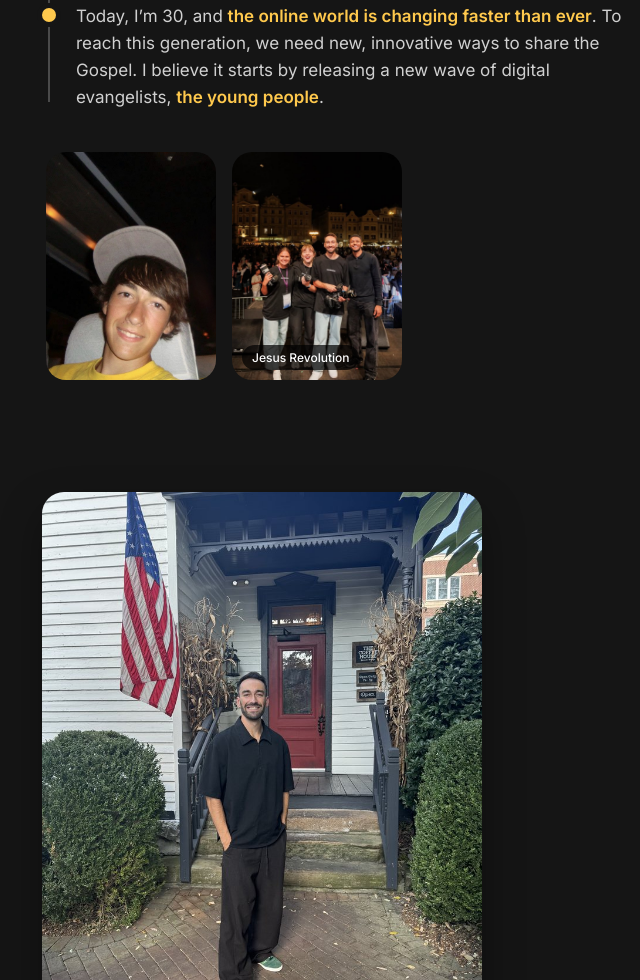
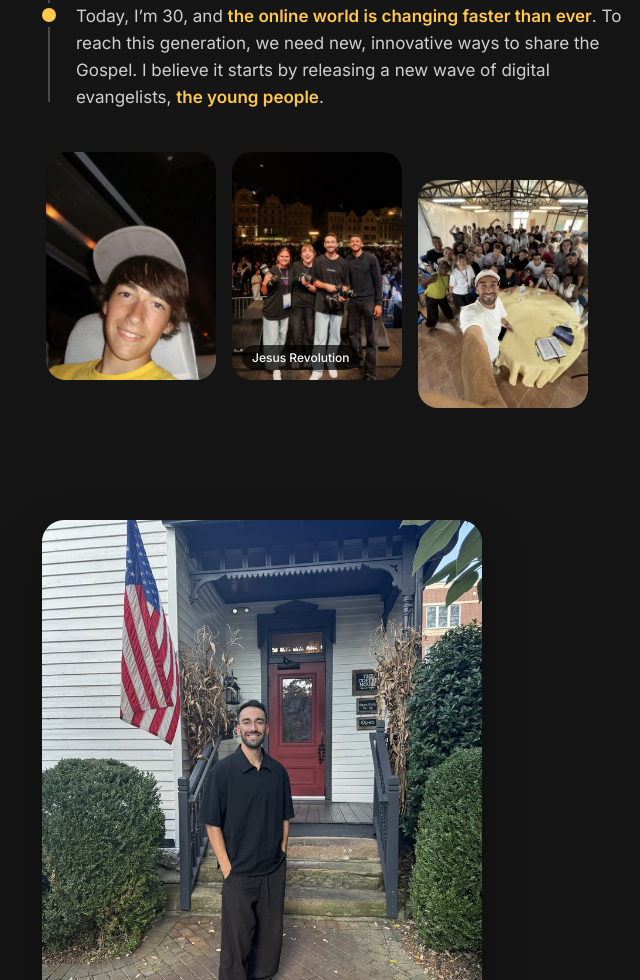
Before and after one commit to mediapeople123/newsletter, a plain HTML site: page index.html in a window 1280 px wide. Shown: the part 1279-2259 px from the top of the page, without its empty margins (38-678 px from the left). Drawn offline with nearby package versions, Linux system fonts and the light colour scheme.

Commit message:
My story: add the workshop selfie back to the photo row
Co-Authored-By: Claude Opus 5.5 <noreply@anthropic.com>
Claude-Session: https://claude.ai/code/session_01QugX95wpKSbifNUEMK45iq

```diff
--- a/index.html
+++ b/index.html
@@ -117,6 +117,7 @@ html[data-theme="light"] .ml-error{color:#b3261e!important}
     <div style="display: flex; gap: 16px; align-items: flex-start; overflow-x: auto; padding: 8px 4px 16px; justify-content: flex-start">
       <figure style="margin: 0 0 0; flex: 0 0 170px; height: 228px; border-radius: 20px; position: relative; overflow: hidden"><img src="images/luca-2012.jpg" alt="Luca at 16, on his first mission trip in 2012" loading="lazy" style="display: block; width: 100%; height: 100%; object-fit: cover; object-position: 50% 62%"></figure>
       <figure style="margin: 0 0 0; flex: 0 0 170px; height: 228px; border-radius: 20px; position: relative; overflow: hidden"><img src="images/jesus-revolution.jpg" alt="Luca with the Jesus Revolution media team on stage at a night event" loading="lazy" style="display: block; width: 100%; height: 100%; object-fit: cover; object-position: 50% 50%"><figcaption style="position: absolute; left: 10px; bottom: 10px; padding: 5px 10px; border-radius: 999px; background: #000000b3; color: #ffffff; font-size: 12px; font-weight: 500">Jesus Revolution</figcaption></figure>
+      <figure style="margin: 28px 0 0; flex: 0 0 170px; height: 228px; border-radius: 20px; position: relative; overflow: hidden"><img src="images/youth-selfie-2026.jpg" alt="Luca with a room full of young people at a media missions workshop" loading="lazy" style="display: block; width: 100%; height: 100%; object-fit: cover; object-position: 50% 50%"></figure>
     </div>
     <p class="scroll-hint" style="margin: -4px 0 0; font-size: 13px; color: var(--muted2); text-align: center">← scroll the photos →</p>
   </section>
```
Also changed, not shown: journey-site/index.html (+1 -0 lines).
